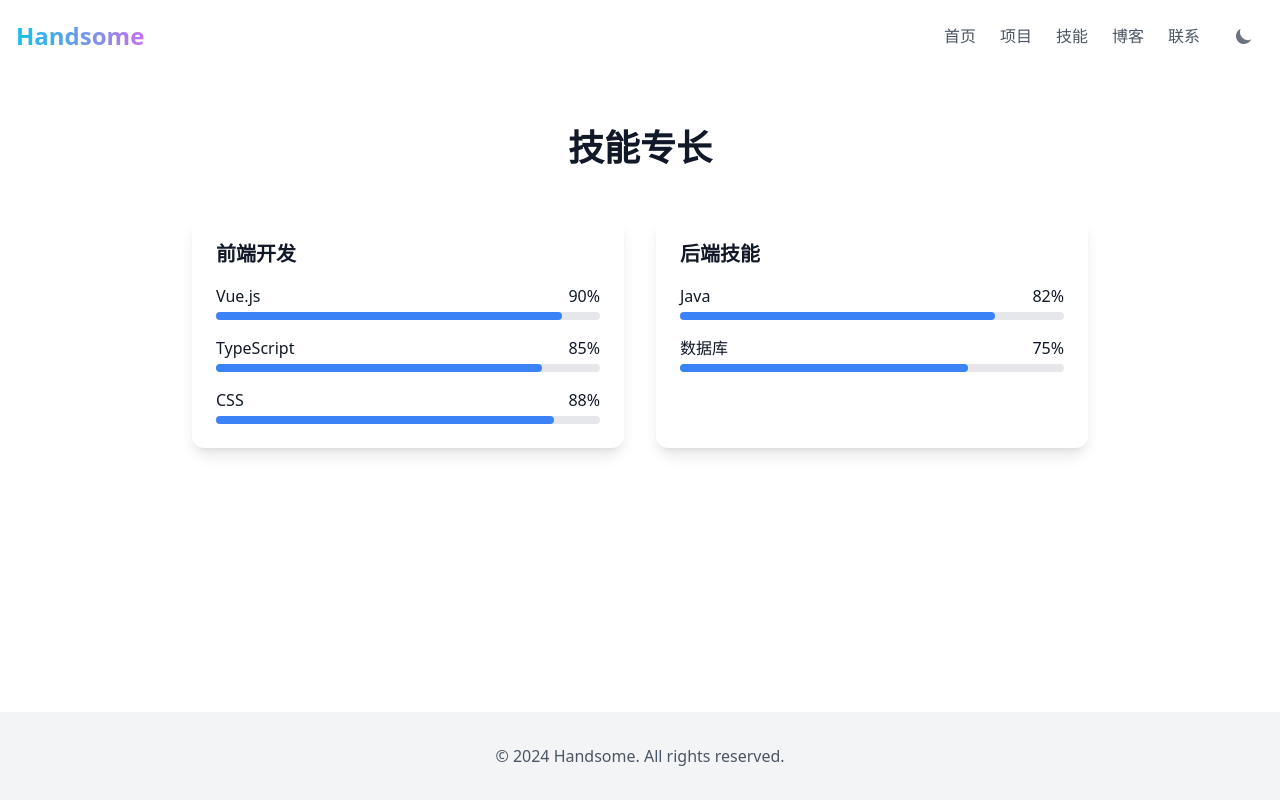
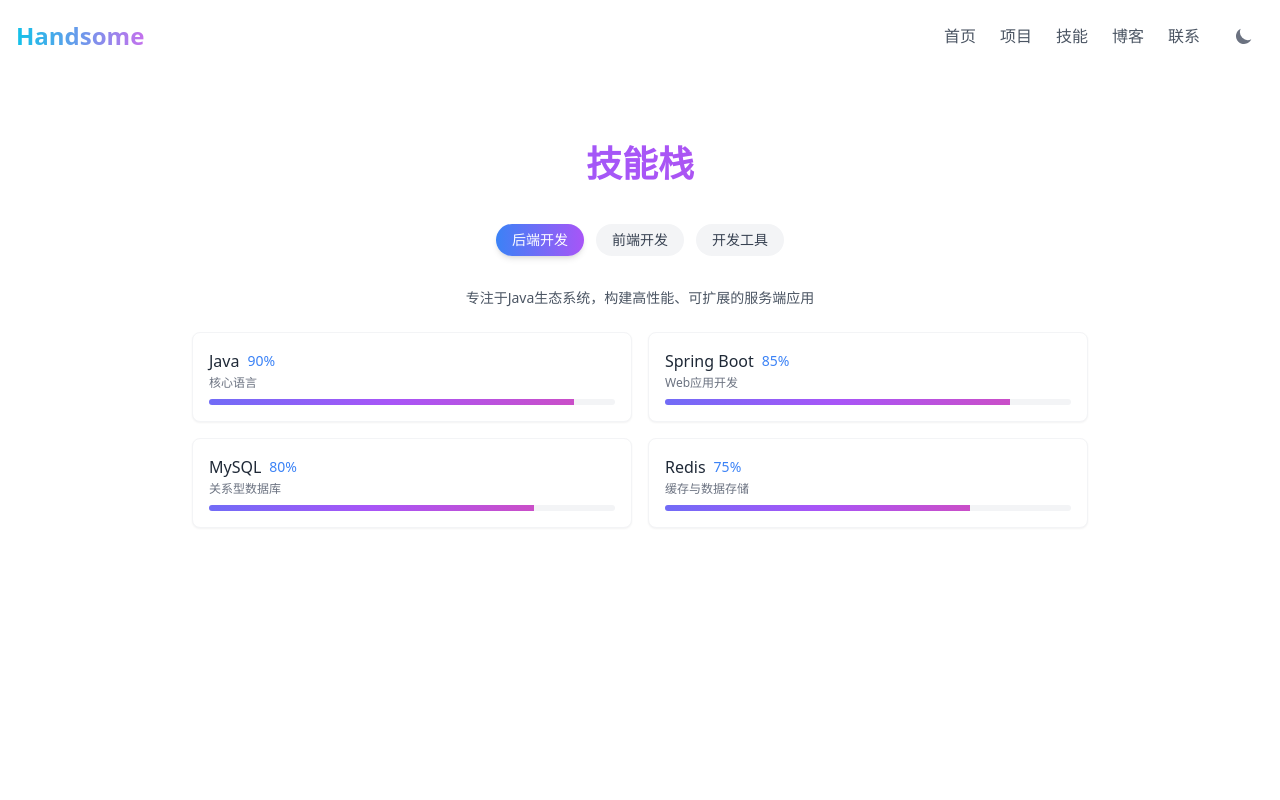
Before and after one commit to tuguo571/home-for-vue, a Vue app: page /skills in a window 1280 px wide. Shown: the top 800 px of the page. Built offline with nearby package versions, Linux system fonts and the light colour scheme.

Commit message:
优化技能界面

```diff
--- a/src/views/SkillsView.vue
+++ b/src/views/SkillsView.vue
@@ -1,55 +1,194 @@
 <script setup lang="ts">
-const frontendSkills = [
-  { name: "Vue.js", level: 90 },
-  { name: "TypeScript", level: 85 },
-  { name: "CSS", level: 88 },
-];
+import { ref, onMounted } from "vue";
+import PageTransition from "@/components/PageTransition.vue";
 
-const backendSkills = [
-  { name: "Java", level: 82 },
-  { name: "数据库", level: 75 },
-];
+interface Skill {
+  category: string;
+  description: string;
+  items: {
+    name: string;
+    level: number;
+    description?: string;
+  }[];
+}
+
+const skills = ref<Skill[]>([
+  {
+    category: "后端开发",
+    description: "专注于Java生态系统，构建高性能、可扩展的服务端应用",
+    items: [
+      { name: "Java", level: 90, description: "核心语言" },
+      { name: "Spring Boot", level: 85, description: "Web应用开发" },
+      { name: "MySQL", level: 80, description: "关系型数据库" },
+      { name: "Redis", level: 75, description: "缓存与数据存储" },
+    ],
+  },
+  {
+    category: "前端开发",
+    description: "构建现代化的用户界面，专注于Vue.js生态系统",
+    items: [
+      { name: "Vue.js", level: 80, description: "前端框架" },
+      { name: "TypeScript", level: 75, description: "类型系统" },
+      { name: "Tailwind CSS", level: 85, description: "样式框架" },
+      { name: "HTML/CSS", level: 80, description: "网页基础" },
+    ],
+  },
+  {
+    category: "开发工具",
+    description: "熟练使用现代开发工具，提高开发效率",
+    items: [
+      { name: "Git", level: 85, description: "版本控制" },
+      { name: "Docker", level: 75, description: "容器化部署" },
+      { name: "Linux", level: 80, description: "服务器运维" },
+      { name: "IntelliJ IDEA", level: 85, description: "开发工具" },
+    ],
+  },
+]);
+
+const activeCategory = ref(skills.value[0].category);
+
+// 添加进度条动画控制
+const isVisible = ref(false);
+onMounted(() => {
+  setTimeout(() => {
+    isVisible.value = true;
+  }, 500);
+});
 </script>
 
 <template>
-  <div class="container mx-auto px-4 py-12">
-    <h1 class="text-4xl font-bold text-center mb-12">技能专长</h1>
-    <div class="max-w-4xl mx-auto grid gap-8 md:grid-cols-2">
-      <div class="p-6 bg-white dark:bg-gray-800 rounded-xl shadow-lg">
-        <h2 class="text-xl font-semibold mb-4">前端开发</h2>
-        <div class="space-y-4">
-          <div v-for="skill in frontendSkills" :key="skill.name">
-            <div class="flex justify-between mb-1">
-              <span>{{ skill.name }}</span>
-              <span>{{ skill.level }}%</span>
+  <div class="min-h-screen py-16">
+    <div class="container mx-auto px-4">
+      <PageTransition>
+        <h1
+          class="text-3xl md:text-4xl font-bold text-center mb-10 bg-gradient-to-r from-blue-500 via-purple-500 to-pink-500 bg-clip-text text-transparent animate-gradient"
+        >
+          技能栈
+        </h1>
+      </PageTransition>
+
+      <!-- 分类导航 -->
+      <div class="flex justify-center mb-8 space-x-3">
+        <button
+          v-for="skill in skills"
+          :key="skill.category"
+          class="px-4 py-1.5 rounded-full text-sm font-medium transition-all duration-300"
+          :class="[
+            activeCategory === skill.category
+              ? 'bg-gradient-to-r from-blue-500 to-purple-500 text-white shadow-md'
+              : 'bg-gray-100 dark:bg-gray-800 text-gray-700 dark:text-gray-300 hover:bg-gray-200 dark:hover:bg-gray-700',
+          ]"
+          @click="activeCategory = skill.category"
+        >
+          {{ skill.category }}
+        </button>
+      </div>
+
+      <!-- 技能内容 -->
+      <div class="max-w-4xl mx-auto">
+        <transition-group name="fade" mode="out-in">
+          <div
+            v-for="category in skills"
+            :key="category.category"
+            v-show="activeCategory === category.category"
+          >
+            <div class="text-center mb-6">
+              <p
+                class="text-gray-600 dark:text-gray-400 text-sm max-w-2xl mx-auto"
+              >
+                {{ category.description }}
+              </p>
             </div>
-            <div class="w-full bg-gray-200 rounded-full h-2 dark:bg-gray-700">
+
+            <div class="grid md:grid-cols-2 gap-4">
               <div
-                class="bg-primary h-2 rounded-full transition-all duration-500"
-                :style="{ width: skill.level + '%' }"
-              ></div>
+                v-for="(skill, index) in category.items"
+                :key="skill.name"
+                class="skill-card group"
+              >
+                <div class="flex items-center justify-between mb-2">
+                  <div>
+                    <div class="flex items-center gap-2">
+                      <h3
+                        class="text-base font-medium text-gray-800 dark:text-gray-200 group-hover:text-blue-500 transition-colors"
+                      >
+                        {{ skill.name }}
+                      </h3>
+                      <span class="text-sm font-medium text-blue-500"
+                        >{{ skill.level }}%</span
+                      >
+                    </div>
+                    <p class="text-xs text-gray-500 dark:text-gray-400 mt-0.5">
+                      {{ skill.description }}
+                    </p>
+                  </div>
+                </div>
+                <div
+                  class="h-1.5 bg-gray-100 dark:bg-gray-700 rounded-full overflow-hidden"
+                >
+                  <div
+                    class="h-full bg-gradient-to-r from-blue-500 via-purple-500 to-pink-500 transition-all duration-1000 ease-out transform origin-left progress-bar"
+                    :style="{
+                      width: isVisible ? `${skill.level}%` : '0%',
+                      transitionDelay: `${index * 100}ms`,
+                    }"
+                  ></div>
+                </div>
+              </div>
             </div>
           </div>
-        </div>
-      </div>
-
-      <div class="p-6 bg-white dark:bg-gray-800 rounded-xl shadow-lg">
-        <h2 class="text-xl font-semibold mb-4">后端技能</h2>
-        <div class="space-y-4">
-          <div v-for="skill in backendSkills" :key="skill.name">
-            <div class="flex justify-between mb-1">
-              <span>{{ skill.name }}</span>
-              <span>{{ skill.level }}%</span>
-            </div>
-            <div class="w-full bg-gray-200 rounded-full h-2 dark:bg-gray-700">
-              <div
-                class="bg-primary h-2 rounded-full transition-all duration-500"
-                :style="{ width: skill.level + '%' }"
-              ></div>
-            </div>
-          </div>
-        </div>
+        </transition-group>
       </div>
     </div>
   </div>
 </template>
+
+<style scoped>
+.skill-card {
+  @apply p-4 bg-white dark:bg-gray-800 rounded-lg shadow-sm
+    hover:shadow-md transition-all duration-300
+    border border-gray-100 dark:border-gray-700;
+}
+
+.fade-enter-active,
+.fade-leave-active {
+  transition: all 0.3s ease;
+}
+
+.fade-enter-from,
+.fade-leave-to {
+  opacity: 0;
+  transform: translateY(20px);
+}
+
+@keyframes gradient {
+  0% {
+    background-position: 0% 50%;
+  }
+  50% {
+    background-position: 100% 50%;
+  }
+  100% {
+    background-position: 0% 50%;
+  }
+}
+
+.animate-gradient {
+  background-size: 200% auto;
+  animation: gradient 4s linear infinite;
+}
+
+.progress-bar {
+  animation: shimmer 2s linear infinite;
+  background-size: 200% 100%;
+}
+
+@keyframes shimmer {
+  0% {
+    background-position: 100% 50%;
+  }
+  100% {
+    background-position: 0% 50%;
+  }
+}
+</style>
```
